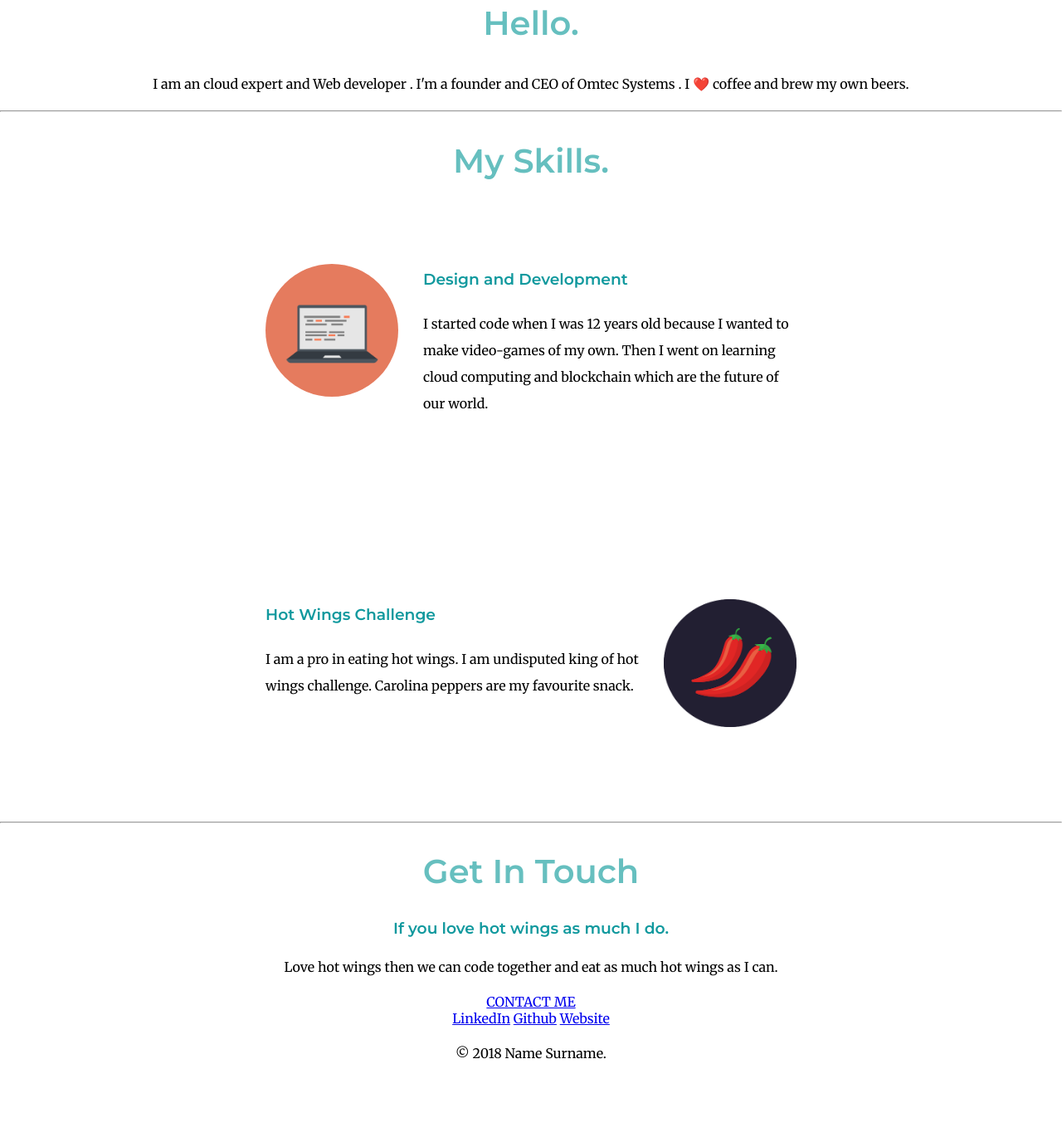
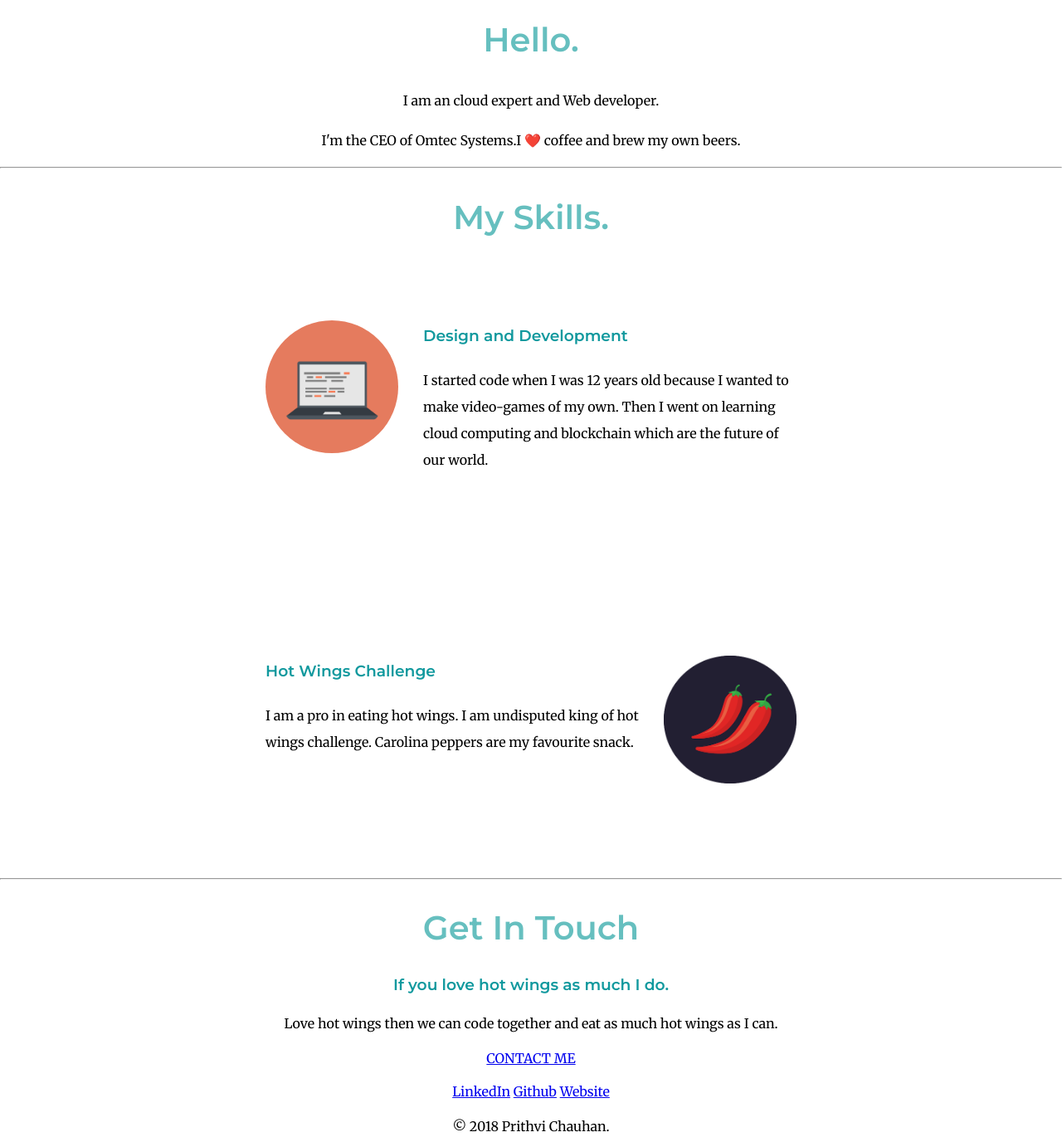
Before and after one commit to chauhan0707/aboutme, a plain HTML site: page CSS-Mysite/index.html in a window 1280 px wide. Shown: the part 1105-2481 px from the top of the page at 83% size. Before the commit the page ends 2406 px from the top, so only its background shows below. Drawn offline with Linux system fonts and the light colour scheme.

Commit message:
Update index.html

```diff
--- a/CSS-Mysite/index.html
+++ b/CSS-Mysite/index.html
@@ -15,11 +15,13 @@
   <img class="bottom-cloud" src="images/cloud.png" alt="cloud">
   <img src="images/mountain.png" alt="mountain">
   </div>
+  <br>
   <div class="middle-container">
     <div class="profile">
       <img class="prithvi" src="images/prithvi.jpg" alt="prithvi-pic">
       <h2>Hello.</h2>
-      <p>I am an cloud expert and Web developer . I'm a founder and CEO of Omtec Systems . I ❤️ coffee and brew my own beers.</p>
+      <p>I am an cloud expert and Web developer.</p>
+      <p>I'm the CEO of Omtec Systems.I ❤️ coffee and brew my own beers.</p>
     </div>
     <hr>
     <div class="skills">
@@ -45,16 +47,16 @@
     <div class="contact-me">
       <h2>Get In Touch</h2>
       <h3>If you love hot wings as much I do.</h3>
-      <p>Love hot wings then we can code together and eat as much hot wings as I can.</p>
+      <p class="contact-message">Love hot wings then we can code together and eat as much hot wings as I can.</p>
       <a class="btn" href="mailto:chprithvi1999@gmail.com">CONTACT ME</a>
     </div>
   </div>
-
+<br>
     <div class="bottom-container">
       <a class="footer-link" href="https://www.linkedin.com/in/prithvi-chauhan-baa0a7188/">LinkedIn</a>
       <a class="footer-link" href="https://github.com/chauhan0707">Github</a>
       <a class="footer-link" href="https://www.appbrewery.co/">Website</a>
-      <p>© 2018 Name Surname.</p>
+      <p class="copyright">© 2018 Prithvi Chauhan.</p>
     </div>
     </body>
 </html>
```
